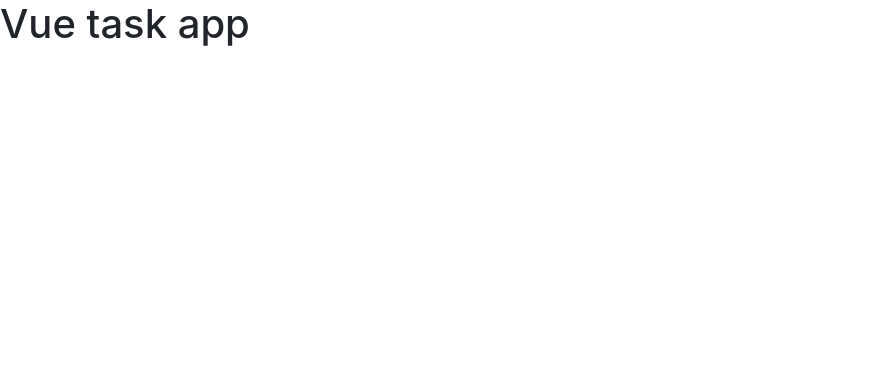
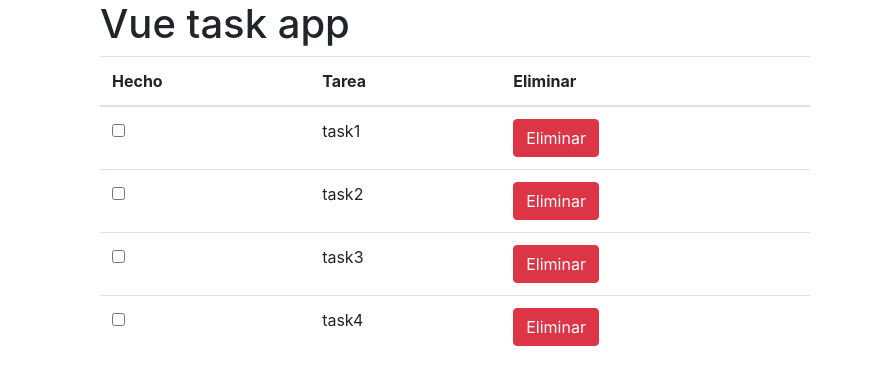
Before and after one commit to jorgechauxjr/vuejs-task_app, a plain HTML site: page index.html in a window 1280 px wide. Shown: the whole page, without its empty margins (0-872 px from the left). Drawn offline with nearby package versions, Linux system fonts and the light colour scheme.

Commit message:
index.html Add html and tareas in data()

```diff
--- a/index.html
+++ b/index.html
@@ -10,10 +10,35 @@
 </head>
 <body>
   <!-- Vue js component -->
-  <div id="taskApp">
-    <h1>{{ nameApp }}</h1>
+  <div class="container">
+    <div id="taskApp" class="col-sm-8 col-sm-offset-2">
+      <h1>{{ nameApp }}</h1>
+      <table class="table">
+        <thead>
+          <tr>
+            <th>Hecho</th>
+            <th>Tarea</th>
+            <th>Eliminar</th>
+          </tr>
+        </thead>
+        <tbody>
+          <tr v-for="tarea in tareas">
+            <td>
+              <input type="checkbox">
+            </td>
+            <td>
+              {{ tarea.title }}
+            </td>
+            <td>
+              <button class="btn btn-danger">Eliminar</button>
+            </td>
+          </tr>
+        </tbody>
+      </table>
+    </div>
+  </div>
 
-  </div>
+
 
   <!-- Vue js CDN -->
   <script src="https://cdn.jsdelivr.net/npm/vue@2.6.14/dist/vue.js"></script>
@@ -21,7 +46,25 @@
     new Vue({
       el: '#taskApp',
       data: {
-        nameApp: 'Vue task app'
+        nameApp: 'Vue task app',
+        tareas: [
+          {
+            title: 'task1',
+            done: true
+          },
+          {
+            title: 'task2',
+            done: true
+          },
+          {
+            title: 'task3',
+            done: true
+          },
+          {
+            title: 'task4',
+            done: true
+          }
+        ]
       }
     })
   </script>
```
